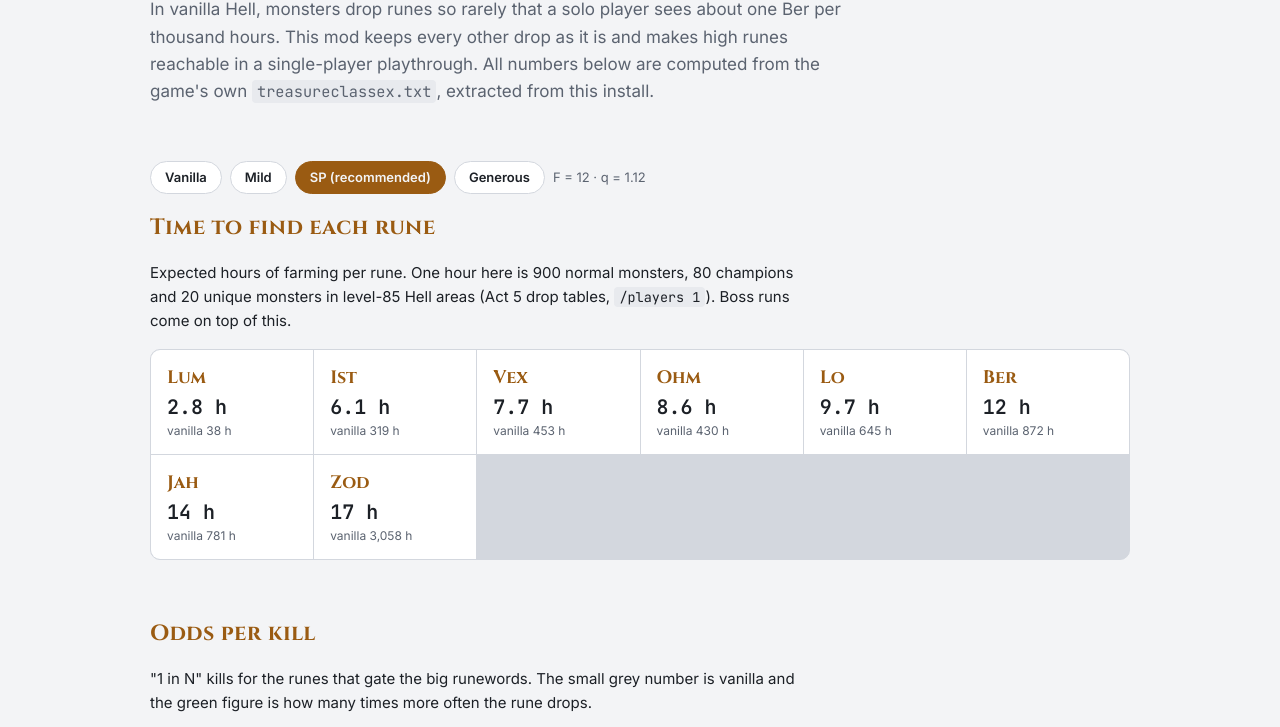
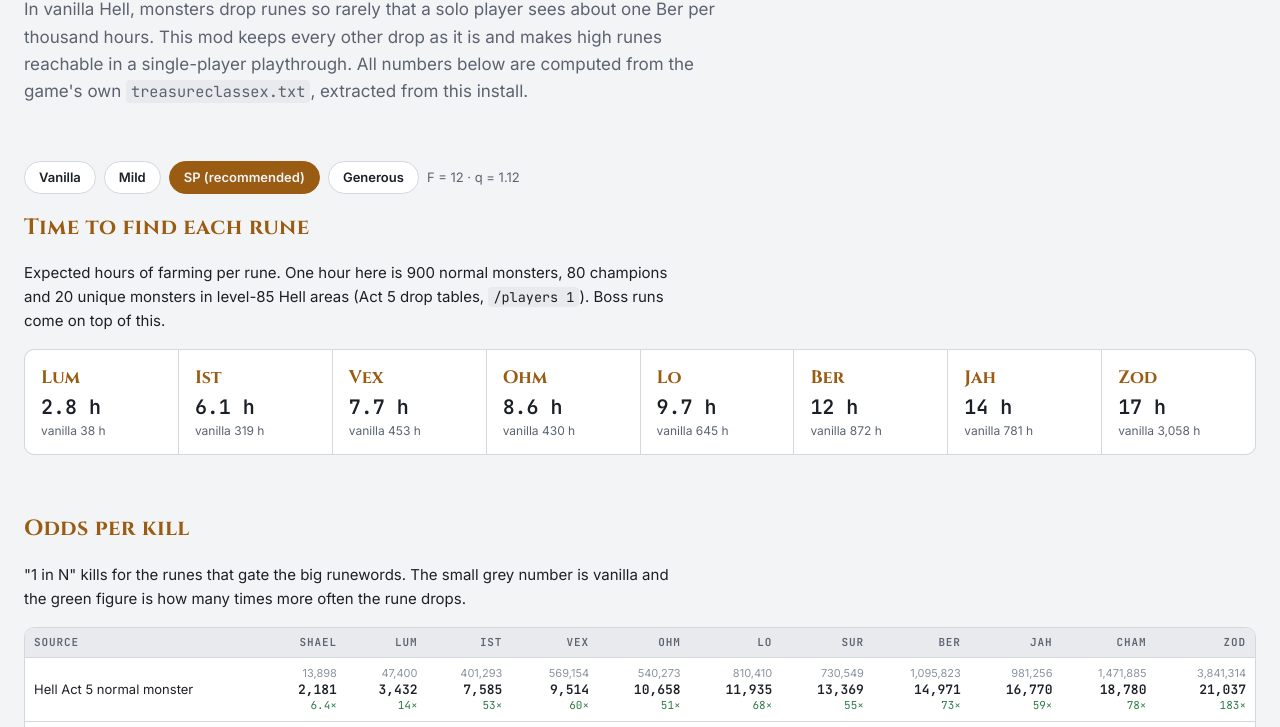
Before and after one commit to antvelm/d2r-sp-tuned, a plain HTML site: page docs/index.html in a window 1280 px wide. Shown: the part 140-867 px from the top of the page. Drawn offline with Linux system fonts and the light colour scheme.

Commit message:
Proposal: wider page, odds table fits without horizontal scroll
Co-Authored-By: Claude Opus 5.5 <noreply@anthropic.com>

```diff
--- a/docs/index.html
+++ b/docs/index.html
@@ -23,7 +23,7 @@
 * { box-sizing: border-box }
 body { background: var(--bg); color: var(--fg); font: 15px/1.6 var(--f-body);
   padding-left: max(16px, env(safe-area-inset-left, 0px)); padding-right: max(16px, env(safe-area-inset-right, 0px)); padding-block: 40px 80px }
-main { max-width: 980px; margin: 0 auto; display: grid; gap: 56px }
+main { max-width: 1240px; margin: 0 auto; display: grid; gap: 56px }
 .prose { max-width: 70ch }
 h1, h2 { font-family: var(--f-display); font-weight: 700; text-wrap: balance; letter-spacing: .02em; margin: 0 }
 h1 { font-size: clamp(30px, 5vw, 44px); line-height: 1.1 }
@@ -56,8 +56,11 @@ code { background: var(--sunk); padding: 1px 5px; border-radius: 4px }
 /* tables */
 .scroll { overflow-x: auto; border: 1px solid var(--line); border-radius: 10px; background: var(--surface) }
 table { border-collapse: collapse; width: 100%; font-size: 13px }
-th, td { padding: 8px 12px; text-align: right; white-space: nowrap; border-bottom: 1px solid var(--line) }
-th:first-child, td:first-child { text-align: left; position: sticky; left: 0; background: var(--surface) }
+th, td { padding: 8px 9px; text-align: right; white-space: nowrap; border-bottom: 1px solid var(--line); line-height: 1.35 }
+th:first-child, td:first-child { text-align: left; position: sticky; left: 0; background: var(--surface); white-space: normal; min-width: 120px; max-width: 170px }
+#odds td .old, #odds td .new, #odds td .x { display: block }
+#odds thead th { text-align: right }
+#odds thead th:first-child { text-align: left }
 thead th { font: 600 11px/1.2 var(--f-mono); letter-spacing: .08em; text-transform: uppercase; color: var(--muted); background: var(--sunk) }
 thead th:first-child { background: var(--sunk) }
 tbody tr:last-child td { border-bottom: 0 }
@@ -221,7 +224,7 @@ function render() {
       const x = o ? o / n : null;
       const xs = cur === "vanilla" || x == null ? "" : `<span class="x${x < 1 ? " down" : ""}">${x >= 10 ? Math.round(x) : x.toFixed(1)}×</span>`;
       const os = cur === "vanilla" ? "" : `<span class="old">${o ? fmt(o) : "–"}</span>`;
-      return `<td>${os}<span class="new">${fmt(n)}</span> ${xs}</td>`;
+      return `<td>${os}<span class="new">${fmt(n)}</span>${xs}</td>`;
     }).join("") + "</tr>";
   });
   document.getElementById("odds").innerHTML = t + "</tbody>";
```
Also changed, not shown: docs/rune-proposal.html (+7 -4 lines), docs/template.html (+7 -4 lines), 1 other file.
